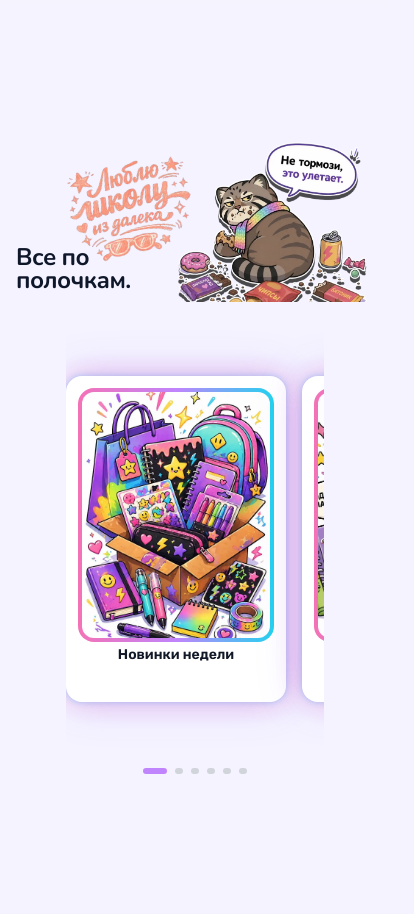
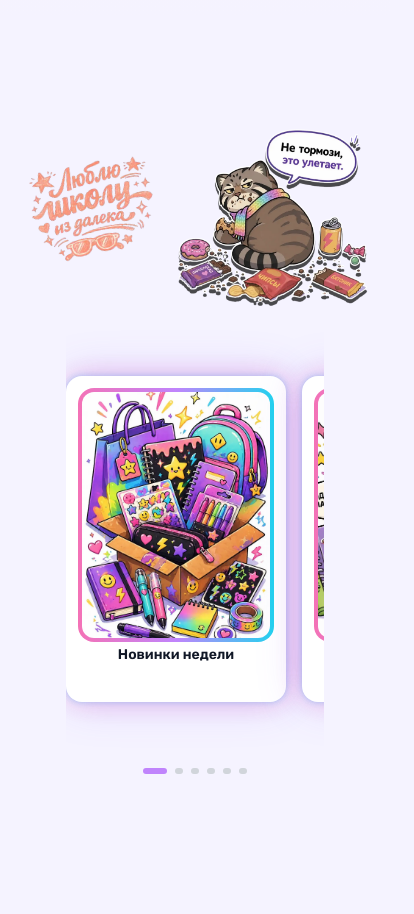
Before and after one commit to RahaAndiyskiy/Crash_celarya, a Next.js app: page / in a window 390 px wide. Shown: the part 1880-2794 px from the top of the page, 414 px wide, since content can reach past the window. Built offline with nearby package versions, Linux system fonts and the light colour scheme.

Commit message:
Fix mobile products image alignment

```diff
--- a/components/Products.jsx
+++ b/components/Products.jsx
@@ -71,20 +71,15 @@ export default function Products({ items }) {
     <section id="products" className="relative space-y-6 mt-24 lg:mt-12">
       <div className="flex flex-col lg:flex-row lg:items-center lg:justify-center lg:gap-12">
         <div className="lg:w-[30%] flex-shrink-0 lg:hidden">
-          <div className="flex flex-row flex-nowrap items-start justify-between gap-6 overflow-hidden">
+          <div className="flex flex-row flex-nowrap items-start justify-between gap-6 overflow-visible">
             <div className="min-w-[220px] max-w-[420px] space-y-5">
               <img
                 src="/optimized/Люблю школу.webp"
                 alt="Люблю школу"
                 loading="lazy"
-                className="relative left-[43px] top-[31px] lg:left-[0px] lg:top-[0px] lg:translate-x-0 lg:translate-y-0 h-24 w-auto object-contain sm:h-[7.5rem] -rotate-[10deg] transition-opacity duration-500 ease-out"
+                className="relative left-[5px] top-[31px] lg:left-[0px] lg:top-[0px] lg:translate-x-0 lg:translate-y-0 h-24 w-auto object-contain sm:h-[7.5rem] -rotate-[10deg] transition-opacity duration-500 ease-out"
               />
               <div className="text-left">
-                <h2 className="text-2xl font-nunito font-black tracking-tight text-primary leading-[0.95]">
-                  Все по
-                  <br />
-                  полочкам.
-                </h2>
               </div>
             </div>
             <div className="flex-shrink-0 relative -mt-2 -ml-10 lg:ml-0 lg:mt-0 max-[420px]:-ml-12 max-[360px]:-ml-14">
@@ -92,7 +87,7 @@ export default function Products({ items }) {
                 src="/optimized/Манул_Хит.webp"
                 alt=""
                 loading="lazy"
-                className="relative left-[-25px] lg:left-[0px] max-[420px]:left-[-40px] max-[360px]:left-[-26px] top-[15px] lg:top-[0px] lg:translate-x-0 lg:translate-y-0 h-[180px] w-auto object-contain drop-shadow-[0_4px_0_rgba(0,0,0,0.7)] transition-opacity duration-500 ease-out"
+                className="relative left-[-35px] top-[2px] lg:left-[0px] max-[420px]:left-[-40px] max-[360px]:left-[-26px] top-[15px] lg:top-[0px] lg:translate-x-0 lg:translate-y-0 h-[180px] w-auto object-contain drop-shadow-[0_4px_0_rgba(0,0,0,0.7)] transition-opacity duration-500 ease-out"
               />
             </div>
           </div>
```
